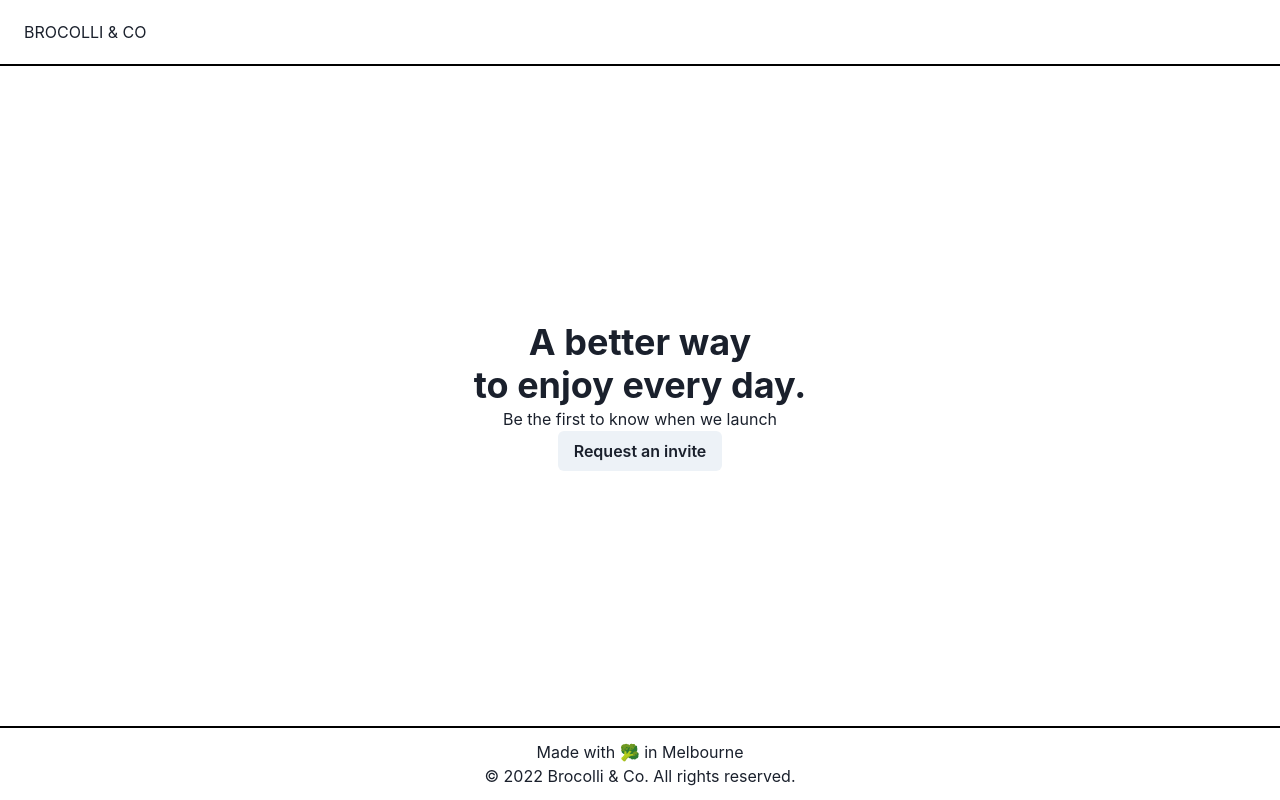
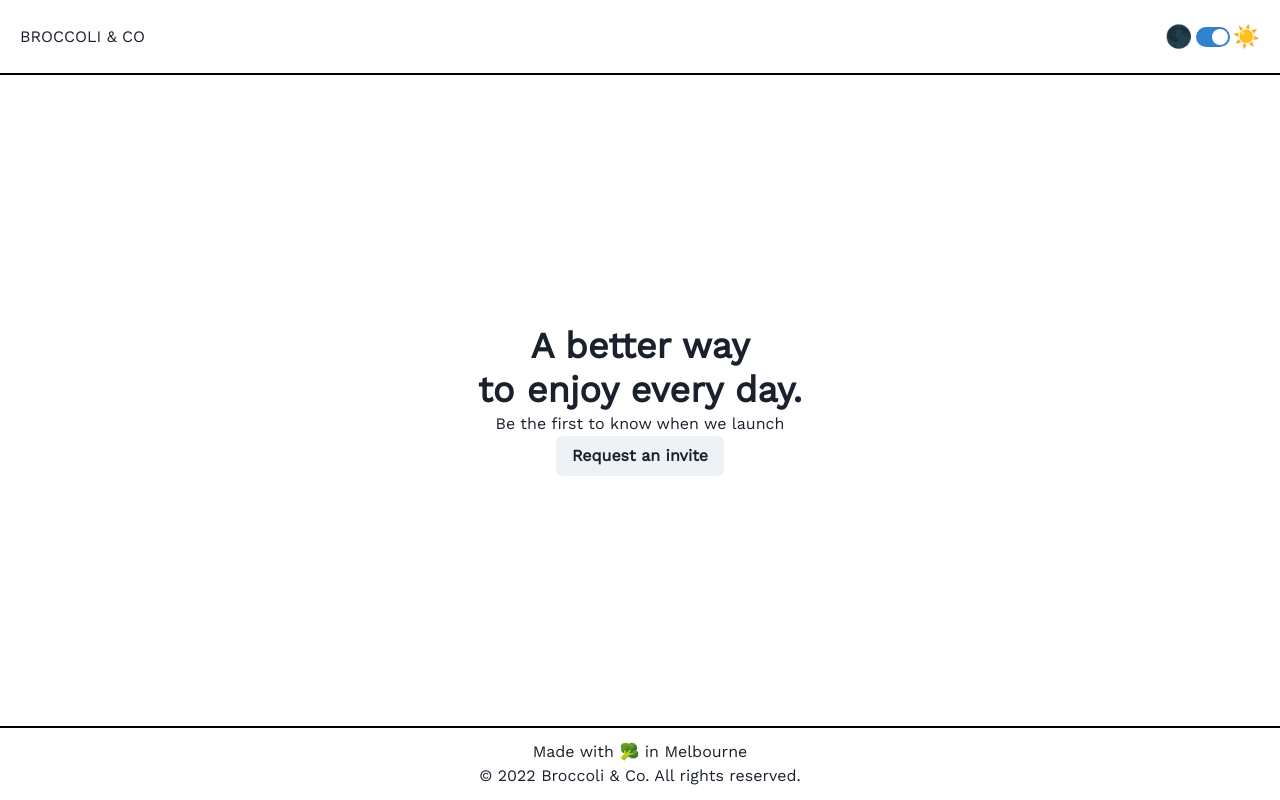
Before and after one commit to Suzyyc/Blinq-CC, a React (Create React App) app: page / in a window 1280 px wide. Built offline with nearby package versions, Linux system fonts and the light colour scheme.

Commit message:
added font and light/dark mode

```diff
--- a/public/index.html
+++ b/public/index.html
@@ -24,6 +24,12 @@
       work correctly both with client-side routing and a non-root public URL.
       Learn how to configure a non-root public URL by running `npm run build`.
     -->
+    <link rel="preconnect" href="https://fonts.googleapis.com" />
+    <link rel="preconnect" href="https://fonts.gstatic.com" crossorigin />
+    <link
+      href="https://fonts.googleapis.com/css2?family=Work+Sans&display=swap"
+      rel="stylesheet"
+    />
     <title>React App</title>
   </head>
   <body>
--- a/src/App.js
+++ b/src/App.js
@@ -4,10 +4,11 @@ import { Box, ChakraProvider, Grid } from "@chakra-ui/react";
 import Home from "./components/Home";
 import Header from "./components/Header";
 import Footer from "./components/Footer";
+import theme from "./theme";
 
 function App() {
   return (
-    <ChakraProvider>
+    <ChakraProvider theme={theme}>
       <div className="App">
         <Box>
           <Grid templateRows={"auto 1fr auto"} h={"100vh"}>
--- a/src/components/Footer.jsx
+++ b/src/components/Footer.jsx
@@ -5,7 +5,7 @@ const Footer = () => {
     <Box sx={{ borderTop: "2px solid black", textAlign: "center", py: 3 }}>
       <Box>
         <Text>Made with 🥦 in Melbourne</Text>
-        <Text>© 2022 Brocolli & Co. All rights reserved.</Text>
+        <Text>© 2022 Broccoli & Co. All rights reserved.</Text>
       </Box>
     </Box>
   );
--- a/src/components/Header.jsx
+++ b/src/components/Header.jsx
@@ -1,10 +1,30 @@
-import { Text, Box } from "@chakra-ui/react";
+import { Text, Box, Switch, useColorMode } from "@chakra-ui/react";
 
 const Header = () => {
+  const { colorMode, toggleColorMode } = useColorMode();
   return (
-    <Box sx={{ py: 5, borderBottom: "2px solid black" }}>
-      <Box sx={{ ml: 6 }}>
-        <Text sx={{ textTransform: "uppercase" }}>Brocolli & Co</Text>
+    <Box
+      sx={{
+        py: 5,
+        borderBottom: "2px solid black",
+        display: "flex",
+        justifyContent: "space-between",
+        px: 5,
+        alignItems: "center",
+      }}
+    >
+      <Text sx={{ textTransform: "uppercase" }}>Broccoli & Co</Text>
+      <Box
+        sx={{
+          display: "flex",
+          gap: "3px",
+          alignItems: "center",
+          fontSize: "22px",
+        }}
+      >
+        🌑
+        <Switch onChange={toggleColorMode} isChecked={colorMode === "light"} />
+        ☀️
       </Box>
     </Box>
   );
--- a/src/components/SuccessModal.jsx
+++ b/src/components/SuccessModal.jsx
@@ -17,7 +17,7 @@ const SuccessModal = ({ isOpen, onClose }) => {
         <ModalHeader textAlign={"center"}>All done!</ModalHeader>
         <ModalBody>
           <Text textAlign={"center"}>
-            You will be one of the first to experience Brocolli & Co. when we
+            You will be one of the first to experience Broccoli & Co. when we
             launch.
           </Text>
         </ModalBody>
--- /dev/null
+++ b/src/theme.jsx
@@ -0,0 +1,17 @@
+import { extendTheme } from "@chakra-ui/react";
+
+const config = {
+  initialColorMode: "light",
+  useSystemColorMode: false,
+};
+
+const theme = extendTheme({
+  config,
+
+  fonts: {
+    heading: `'Work Sans', sans-serif`,
+    body: `'Work Sans', sans-serif`,
+  },
+});
+
+export default theme;
```
